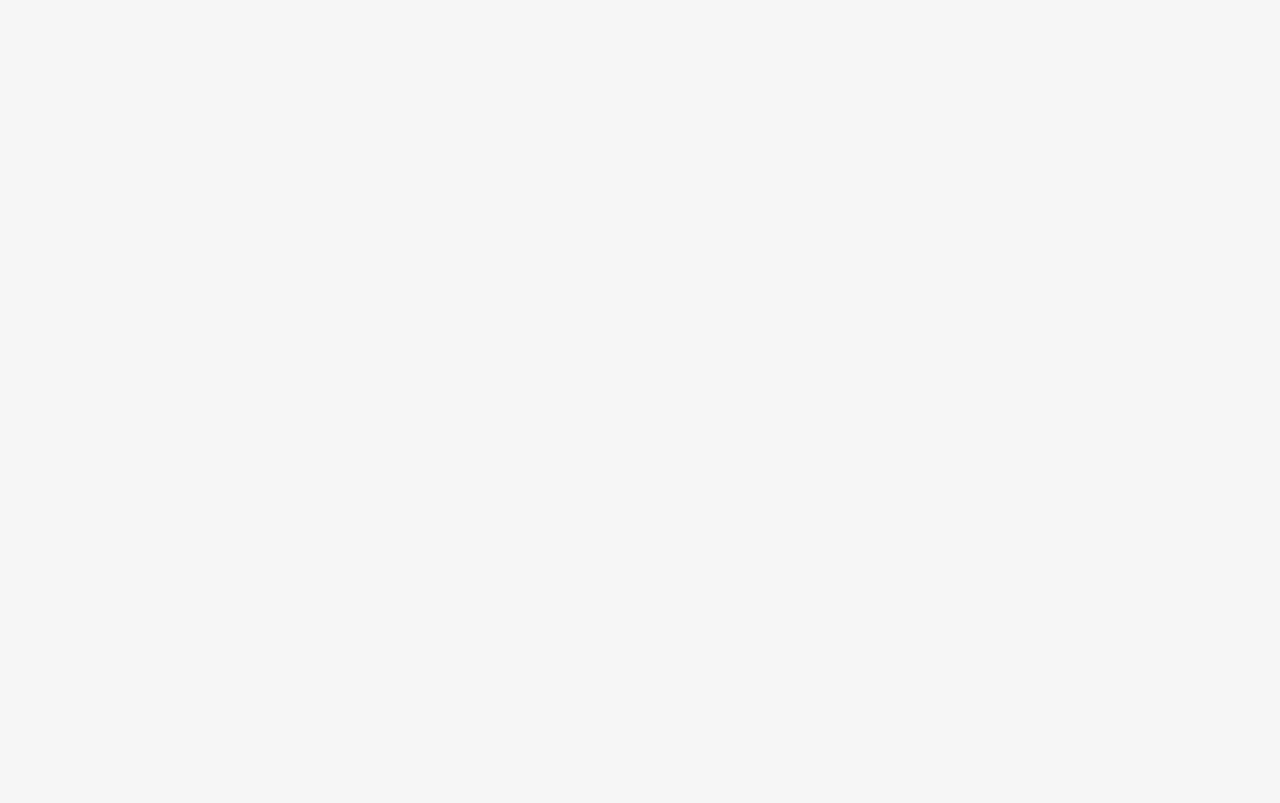
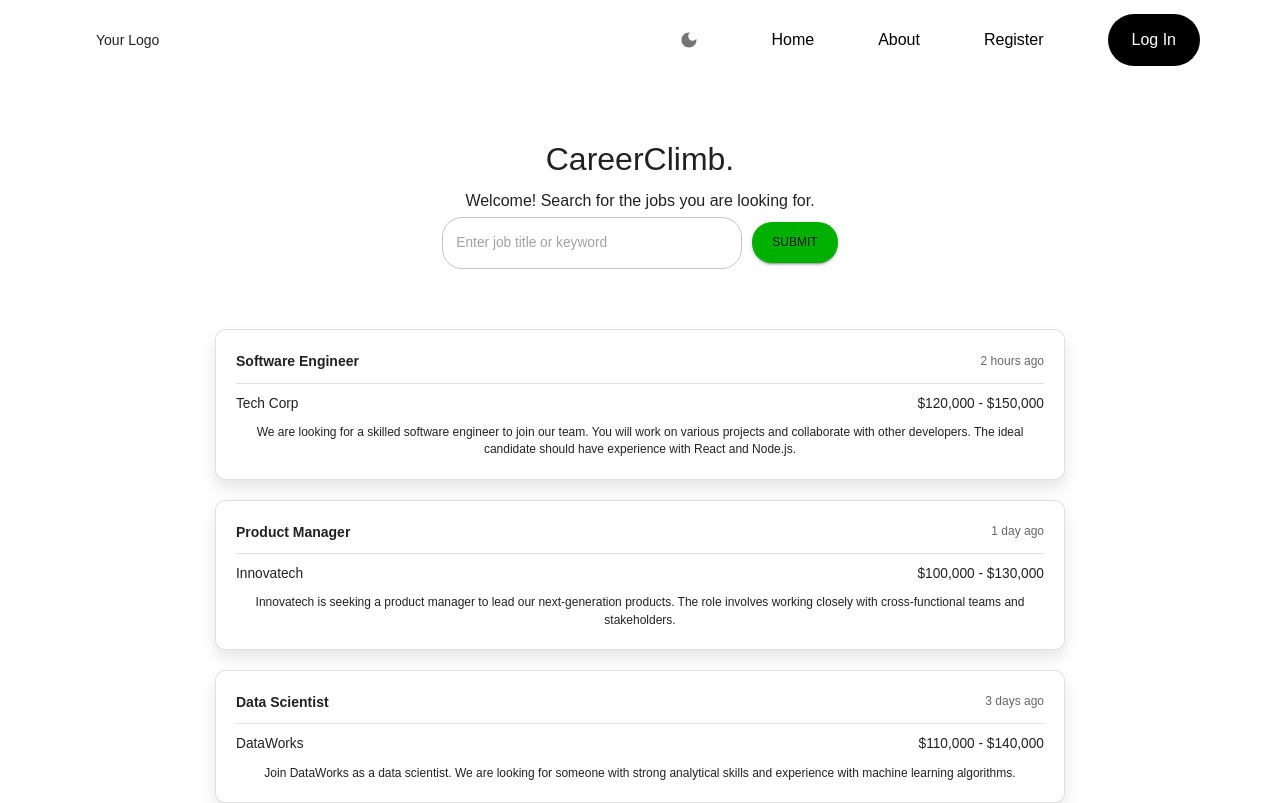
Before and after one commit to CareerClimb/CareerClimb, a React (Create React App) app in the folder client/: page /home in a window 1280 px wide. Before the commit this address had no page. Shown: the top 803 px of the page. Built offline with nearby package versions, Linux system fonts and the light colour scheme.

Commit message:
User 1.0.4 Created Main Page with Job Posts

```diff
--- a/client/src/App.js
+++ b/client/src/App.js
@@ -6,6 +6,7 @@ import { createTheme } from "@mui/material/styles";
 import { CssBaseline, ThemeProvider } from "@mui/material";
 import { themeSettings } from "theme";
 import LoginPage from "scenes/loginPage";
+import MainPage from "scenes/mainPage";
 
 function App() {
   const mode = useSelector((state) => state.mode);
@@ -18,6 +19,7 @@ function App() {
         <CssBaseline />
         <Routes>
           <Route path="/" element={<LoginPage />} />
+          <Route path="/home" element={<MainPage />} />
         </Routes>
       </ThemeProvider>
     </BrowserRouter>
--- /dev/null
+++ b/client/src/components/SearchBar.jsx
@@ -0,0 +1,30 @@
+// SearchBar.jsx
+import React from 'react';
+import { Box, Button, TextField } from '@mui/material';
+
+const SearchBar = () => {
+  return (
+    <Box
+      sx={{
+        display: 'flex',
+        alignItems: 'center',
+        justifyContent: 'center',
+        marginBottom: '20px',
+      }}
+    >
+      <TextField
+        variant="outlined"
+        placeholder="Enter job title or keyword"
+        sx={{ width: '300px', marginRight: '10px', borderRadius: '20px', '.MuiInputBase-root': { borderRadius: '20px' } }}
+      />
+      <Button
+        variant="contained"
+        sx={{ borderRadius: '20px', padding: '10px 20px' }}
+      >
+        Submit
+      </Button>
+    </Box>
+  );
+};
+
+export default SearchBar;
--- a/client/src/scenes/loginPage/index.jsx
+++ b/client/src/scenes/loginPage/index.jsx
@@ -1,5 +1,6 @@
 // Import packages
 import { Box, Typography, useTheme, useMediaQuery, Button } from '@mui/material';
+import { useNavigate } from "react-router-dom";
 import BottomBar from 'scenes/bottomBar';
 import TopBar from 'scenes/topBar';
 import React from 'react';
@@ -9,6 +10,7 @@ const LoginPage = () => {
   const theme = useTheme();
   const { palette } = useTheme();
   const isMobile = useMediaQuery(theme.breakpoints.down('sm'));
+  const navigate = useNavigate();
 
   return (
     <Box
@@ -59,15 +61,15 @@ const LoginPage = () => {
           <Button
             variant="contained"
             color="primary"
-            sx={{ marginTop: 2,
-              m: "2rem 0",
-              // p: "1rem",
+            sx={{
+              marginTop: 2,
+              m: '2rem 0',
               backgroundColor: palette.primary.main,
               color: palette.background.alt,
-              borderRadius: "20px",
-              "&:hover": { color: palette.primary.main },
-             }}
-
+              borderRadius: '20px',
+              '&:hover': { color: palette.primary.main },
+            }}
+            onClick={() => navigate('/home')}
           >
             Start your Climb Today
           </Button>
--- /dev/null
+++ b/client/src/scenes/mainPage/index.jsx
@@ -0,0 +1,39 @@
+// MainPage.jsx
+import React from 'react';
+import { Box, Typography, useTheme, useMediaQuery } from '@mui/material';
+import TopBar from 'scenes/topBar';
+import SearchBar from 'components/SearchBar';
+import PostsWidget from 'scenes/widgets/PostsWidget';
+
+const MainPage = () => {
+    const theme = useTheme();
+    const isMobile = useMediaQuery(theme.breakpoints.down('sm'));
+
+return (
+    <Box
+    sx={{
+        display: 'flex',
+        flexDirection: 'column',
+        padding: '20px',
+        textAlign: 'center',
+    }}>
+        <TopBar />
+        <Box
+        sx={{
+            padding: isMobile ? 8 : 15,
+        }}
+      >
+            <Typography variant="h2" gutterBottom>
+                CareerClimb.
+            </Typography>
+            <Typography variant="h5" gutterBottom>
+                Welcome! Search for the jobs you are looking for.
+            </Typography>
+            <SearchBar />
+            <PostsWidget />
+        </Box>
+    </Box>
+);
+};
+
+export default MainPage;
--- /dev/null
+++ b/client/src/scenes/widgets/PostWidget.jsx
@@ -0,0 +1,63 @@
+import React from 'react';
+import { Box, Typography, useTheme, useMediaQuery } from '@mui/material';
+
+const PostWidget = ({ title, postedTime, company, salary, description }) => {
+  const theme = useTheme();
+  const isNonMobile = useMediaQuery('(min-width:600px)');
+
+  return (
+    <Box
+      sx={{
+        width: isNonMobile ? '850px' : '100%',
+        maxWidth: '100%',
+        margin: '20px auto',
+        padding: '20px',
+        borderRadius: '10px',
+        border: `1px solid ${theme.palette.divider}`,
+        boxShadow: '0 8px 16px rgba(0, 0, 0, 0.1)',
+        backgroundColor: theme.palette.background.paper,
+      }}
+    >
+      <Box
+        sx={{
+          display: 'flex',
+          justifyContent: 'space-between',
+          alignItems: 'center',
+        }}
+      >
+        <Typography variant="h6" component="div" sx={{ fontWeight: 'bold' }}>
+          {title}
+        </Typography>
+        <Typography variant="body2" color="textSecondary">
+          {postedTime}
+        </Typography>
+      </Box>
+      <Box
+        sx={{
+          margin: '10px 0',
+          borderBottom: `1px solid ${theme.palette.divider}`,
+        }}
+      />
+      <Box
+        sx={{
+          display: 'flex',
+          justifyContent: 'space-between',
+          alignItems: 'center',
+          marginBottom: '10px',
+        }}
+      >
+        <Typography variant="body1" component="div">
+          {company}
+        </Typography>
+        <Typography variant="body1" component="div">
+          {salary}
+        </Typography>
+      </Box>
+      <Typography variant="body2" component="div" sx={{ padding: '0 10px' }}>
+        {description}
+      </Typography>
+    </Box>
+  );
+};
+
+export default PostWidget;
--- /dev/null
+++ b/client/src/scenes/widgets/PostsWidget.jsx
@@ -0,0 +1,97 @@
+// PostsWidget.jsx
+import React from 'react';
+import { Box } from '@mui/material';
+import PostWidget from './PostWidget';
+
+const jobPosts = [
+  {
+    title: 'Software Engineer',
+    postedTime: '2 hours ago',
+    company: 'Tech Corp',
+    salary: '$120,000 - $150,000',
+    description: 'We are looking for a skilled software engineer to join our team. You will work on various projects and collaborate with other developers. The ideal candidate should have experience with React and Node.js.',
+  },
+  {
+    title: 'Product Manager',
+    postedTime: '1 day ago',
+    company: 'Innovatech',
+    salary: '$100,000 - $130,000',
+    description: 'Innovatech is seeking a product manager to lead our next-generation products. The role involves working closely with cross-functional teams and stakeholders.',
+  },
+  {
+    title: 'Data Scientist',
+    postedTime: '3 days ago',
+    company: 'DataWorks',
+    salary: '$110,000 - $140,000',
+    description: 'Join DataWorks as a data scientist. We are looking for someone with strong analytical skills and experience with machine learning algorithms.',
+  },
+  {
+    title: 'Software Engineer',
+    postedTime: '2 hours ago',
+    company: 'Tech Corp',
+    salary: '$120,000 - $150,000',
+    description: 'We are looking for a skilled software engineer to join our team. You will work on various projects and collaborate with other developers. The ideal candidate should have experience with React and Node.js.',
+  },
+  {
+    title: 'Product Manager',
+    postedTime: '1 day ago',
+    company: 'Innovatech',
+    salary: '$100,000 - $130,000',
+    description: 'Innovatech is seeking a product manager to lead our next-generation products. The role involves working closely with cross-functional teams and stakeholders.',
+  },
+  {
+    title: 'Data Scientist',
+    postedTime: '3 days ago',
+    company: 'DataWorks',
+    salary: '$110,000 - $140,000',
+    description: 'Join DataWorks as a data scientist. We are looking for someone with strong analytical skills and experience with machine learning algorithms.',
+  },
+  {
+    title: 'Software Engineer',
+    postedTime: '2 hours ago',
+    company: 'Tech Corp',
+    salary: '$120,000 - $150,000',
+    description: 'We are looking for a skilled software engineer to join our team. You will work on various projects and collaborate with other developers. The ideal candidate should have experience with React and Node.js.',
+  },
+  {
+    title: 'Product Manager',
+    postedTime: '1 day ago',
+    company: 'Innovatech',
+    salary: '$100,000 - $130,000',
+    description: 'Innovatech is seeking a product manager to lead our next-generation products. The role involves working closely with cross-functional teams and stakeholders.',
+  },
+  {
+    title: 'Data Scientist',
+    postedTime: '3 days ago',
+    company: 'DataWorks',
+    salary: '$110,000 - $140,000',
+    description: 'Join DataWorks as a data scientist. We are looking for someone with strong analytical skills and experience with machine learning algorithms.',
+  }
+  // Add more job posts as needed
+];
+
+const PostsWidget = () => {
+  return (
+    <Box
+      sx={{
+        maxHeight: '70vh', // Adjust the height as needed
+        // overflowY: 'auto', // Uncomment this line to add a vertical scrollbar
+        padding: '20px',
+        backgroundColor: 'background.paper',
+      }}
+    >
+      {jobPosts.map((job, index) => (
+        <PostWidget
+          key={index}
+          title={job.title}
+          postedTime={job.postedTime}
+          company={job.company}
+          salary={job.salary}
+          description={job.description}
+        />
+      ))}
+    </Box>
+  );
+};
+
+export default PostsWidget;
--- a/client/src/theme.js
+++ b/client/src/theme.js
@@ -15,6 +15,18 @@ export const colorTokens = {
     900: "#0A0A0A",
     1000: "#000000",
   },
+  green: {
+    50: "#E6F7E6",
+    100: "#CCEFCC",
+    200: "#99DF99",
+    300: "#66D066",
+    400: "#33C033",
+    500: "#00B000",
+    600: "#009000",
+    700: "#007000",
+    800: "#005000",
+    900: "#003000",
+  },
   primary: {
     50: "#E6FBFF",
     100: "#CCF7FE",
@@ -29,6 +41,7 @@ export const colorTokens = {
   },
 };
 
+
 // Material UI theme settings
 export const themeSettings = (mode) => {
   return {
@@ -38,39 +51,39 @@ export const colorTokens = {
         ? {
             // palette values for dark mode
             primary: {
-                dark: colorTokens.primary[200],
-                main: colorTokens.primary[500],
-                light: colorTokens.primary[800],
+              dark: colorTokens.green[300],
+              main: colorTokens.green[500],
+              light: colorTokens.green[700],
             },
             neutral: {
-                dark: colorTokens.grey[100],
-                main: colorTokens.grey[200],
-                mediumMain: colorTokens.grey[300],
-                medium: colorTokens.grey[400],
-                light: colorTokens.grey[700],
+              dark: colorTokens.grey[200],
+              main: colorTokens.grey[300],
+              mediumMain: colorTokens.grey[400],
+              medium: colorTokens.grey[500],
+              light: colorTokens.grey[600],
             },
             background: {
-                default: colorTokens.grey[900],
-                alt: colorTokens.grey[800],
+              default: "#121212",
+              alt: "#1E1E1E",
             },
           }
         : {
             // palette values for light mode
             primary: {
-                dark: colorTokens.primary[700],
-                main: colorTokens.primary[500],
-                light: colorTokens.primary[50],
+              dark: colorTokens.green[700],
+              main: colorTokens.green[500],
+              light: colorTokens.green[50],
             },
             neutral: {
-                dark: colorTokens.grey[700],
+              dark: colorTokens.grey[600],
               main: colorTokens.grey[500],
               mediumMain: colorTokens.grey[400],
               medium: colorTokens.grey[300],
               light: colorTokens.grey[50],
             },
             background: {
-                default: colorTokens.grey[10],
-                alt: colorTokens.grey[0],
+              default: colorTokens.grey[0],
+              alt: colorTokens.grey[10],
             },
           }),
     },
```
Lines whose indentation alone changed are shown as unchanged.
